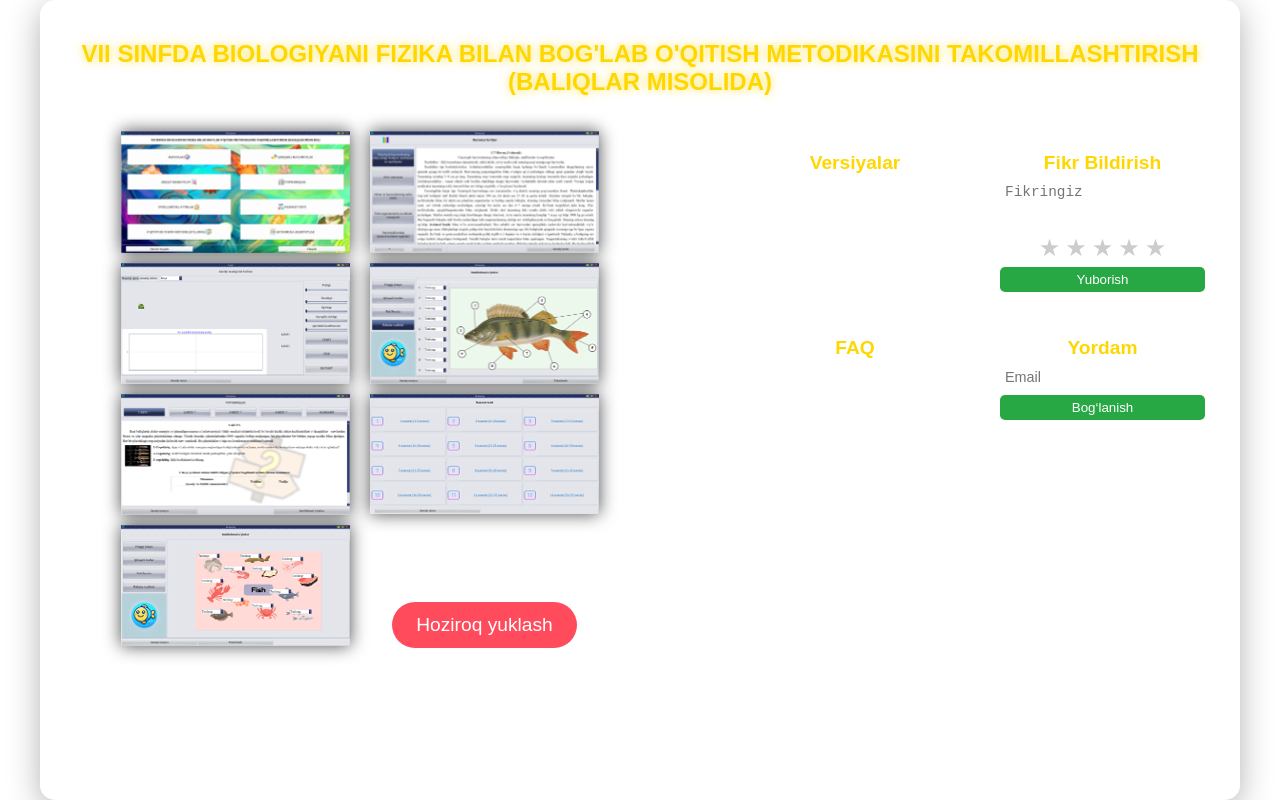
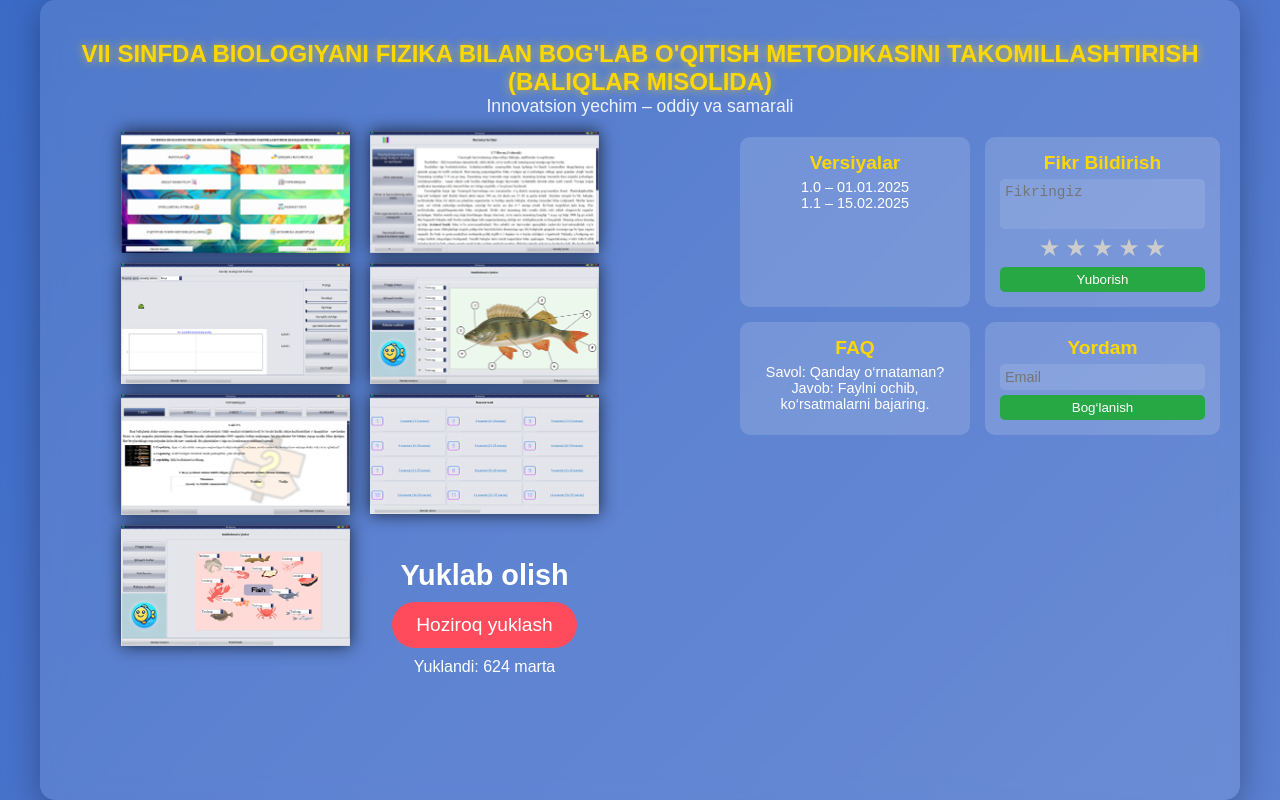
Before and after one commit to Obidjonov05/bioteaching, a plain HTML site: page index.html in a window 1280 px wide. Drawn offline with Linux system fonts and the light colour scheme.

Commit message:
Update styles.css

```diff
--- a/styles.css
+++ b/styles.css
@@ -10,7 +10,8 @@ body {
   display: flex;
   justify-content: center;
   align-items: center;
-  background: background: linear-gradient(135deg, #3b6ac6, #5b7fd1);
+  background: linear-gradient(135deg, #3b6ac6, #5b7fd1);
+
   color: #fff;
 }
 
```
